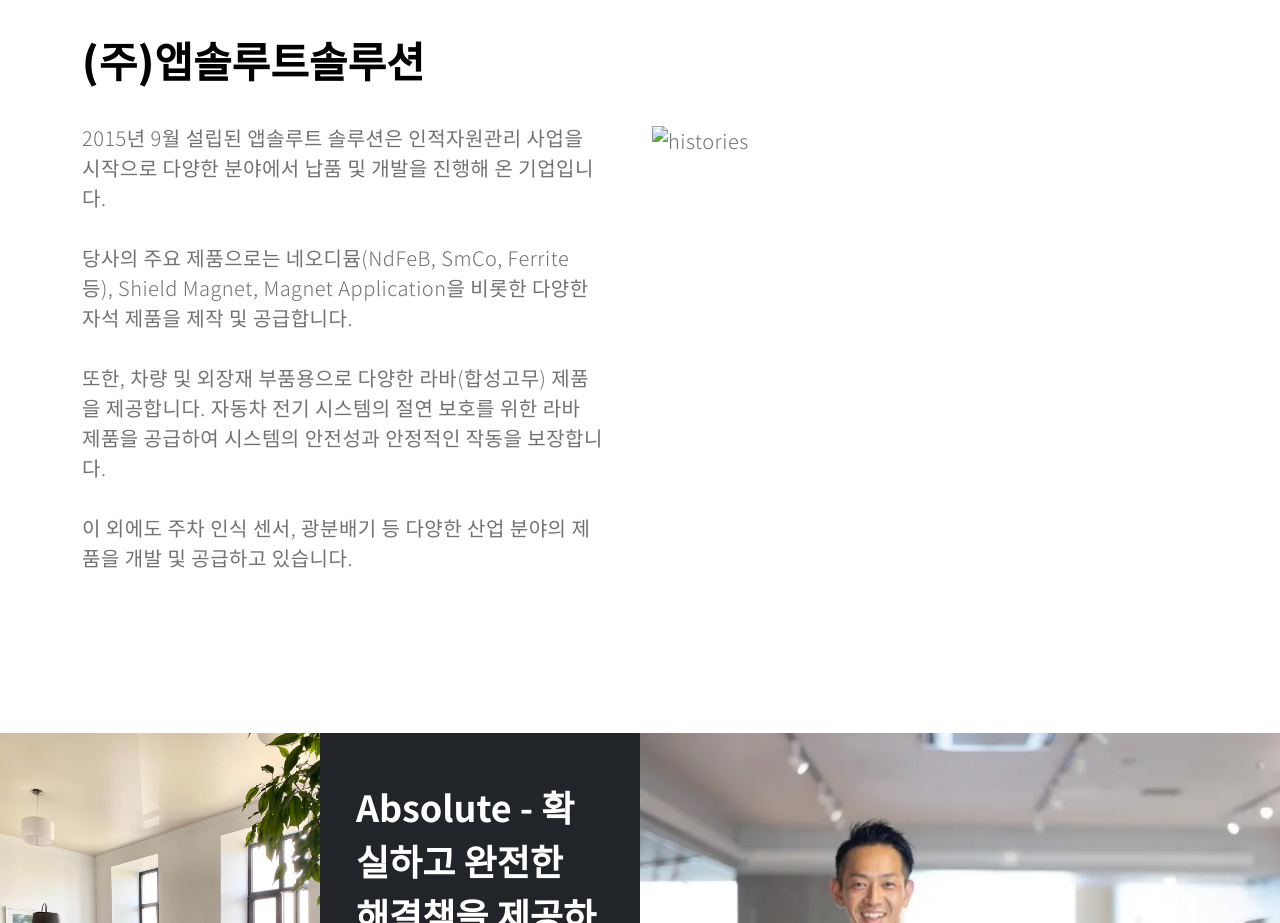
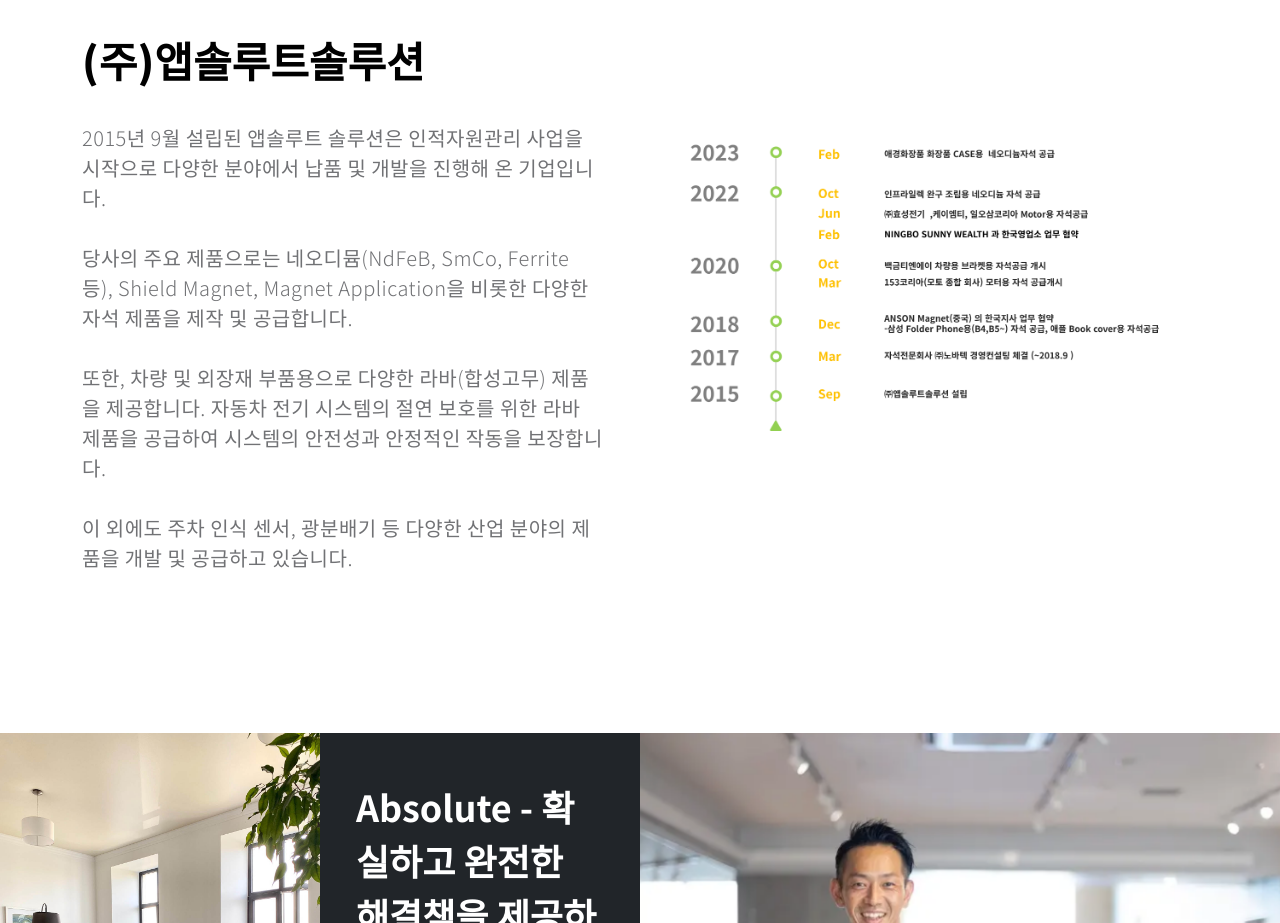
Before and after one commit to PaulJeoung/absolute_corp, a plain HTML site: page index.html in a window 1280 px wide. Shown: the part 960-1883 px from the top of the page. Drawn offline with nearby package versions, Linux system fonts and the light colour scheme; the site is published under a folder, as on GitHub Pages, so addresses that start at the root find nothing.

Commit message:
image path modified

```diff
--- a/index.html
+++ b/index.html
@@ -7,7 +7,7 @@
         <meta name="author" content="">
         <title>Abosolute Solution</title>
         <!-- CSS FILES -->
-        <link rel="icon" href="/images/absolute_solution_1.png" type="image/x-icon">
+        <link rel="icon" href="images/absolute_solution_1.png" type="image/x-icon">
         <link rel="preconnect" href="https://fonts.googleapis.com">
         <link rel="preconnect" href="https://fonts.gstatic.com" crossorigin>
         <link href="https://fonts.googleapis.com/css2?family=Noto+Sans+JP:wght@100;300;400;700;900&display=swap" rel="stylesheet">
@@ -85,7 +85,7 @@
                         <div class="col-lg-6 col-12 mt-lg-3 mb-lg-5">
                             <p data-aos="fade-up" data-aos-delay="500">
                                 <!-- <h3 class="text-center text-dark mb-3">회사연혁</h3> -->
-                                <img class="img-fluid" src="/images/history.jpg" alt="histories" />
+                                <img class="img-fluid" src="images/history.jpg" alt="histories" />
                             </p>
                         </div>
 
```
